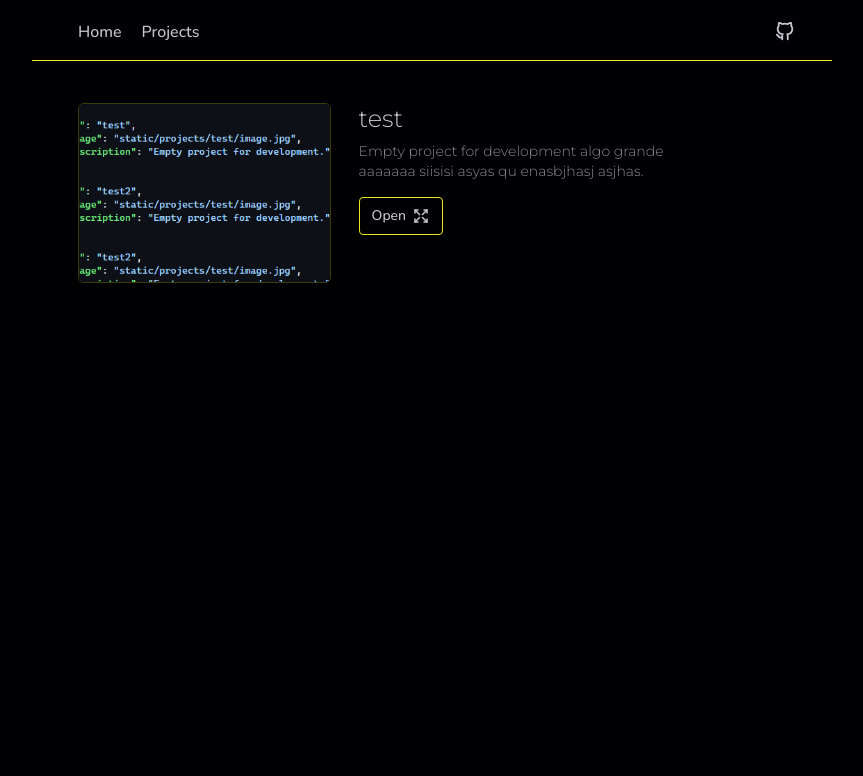
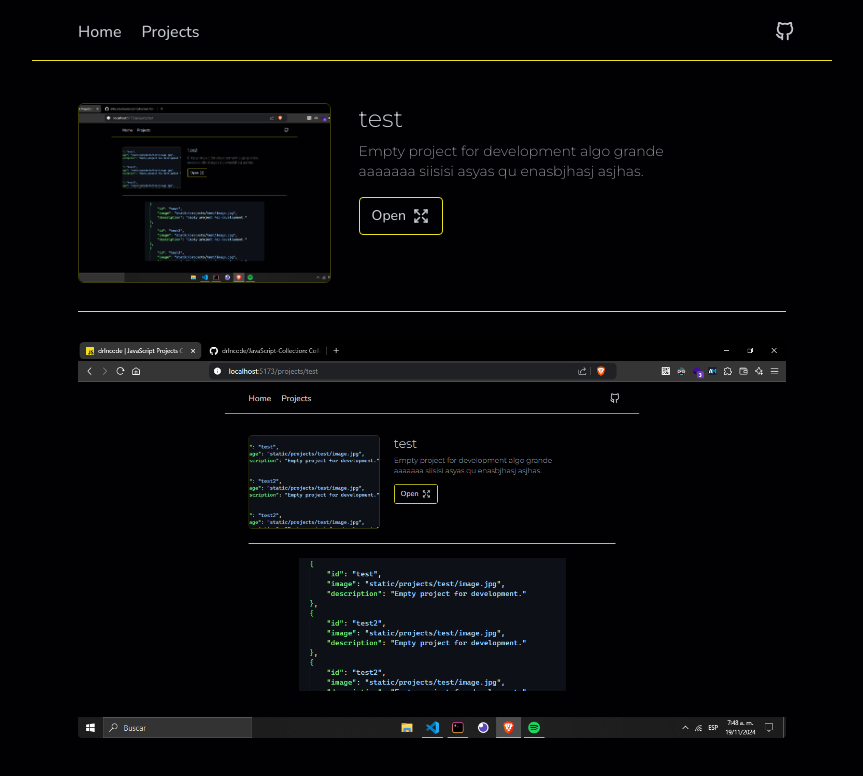
Before and after one commit to drlncode/JavaScript-Collection, a React (Vite) app: page /projects/test in a window 1280 px wide. Shown: the top 776 px of the page, without its empty margins (208-1071 px from the left). Built offline with nearby package versions, Linux system fonts and the light colour scheme.

Commit message:
add: project page content (4/?).

```diff
--- /dev/null
+++ b/public/static/projects/test/styles.css
@@ -0,0 +1,3 @@
+* {
+    color: red;
+}
--- a/src/data/projects.json
+++ b/src/data/projects.json
@@ -1,6 +1,7 @@
 [
     {
         "id": "test",
+        "index": "static/projects/test/index.html",
         "image": "static/projects/test/image.png",
         "description": "Empty project for development algo grande aaaaaaa siisisi asyas qu enasbjhasj asjhas.",
         "codeUrl": "https://github.com/drlncode/JavaScript-Collection/tree/master/public/static/projects/test"
--- a/src/pages/Project.tsx
+++ b/src/pages/Project.tsx
@@ -18,8 +18,8 @@ export default function ProjectPage() {
     }
 
     return (
-        <section className='pt-10 font-montserrat-300'>
-            <div className='flex flex-col gap-3 px-[46px] content:flex-row'>
+        <section className='pt-10 font-montserrat-300 px-[46px]'>
+            <div className='flex flex-col gap-3 content:flex-row'>
                 <div className='w-full h-[180px] overflow-hidden flex justify-center items-center content:w-[350px] rounded-md border border-main-yellow/25'>
                     <div className='w-full h-full'>
                         <img
@@ -49,7 +49,17 @@ export default function ProjectPage() {
                     </div>
                 </div>
             </div>
-            <div></div>
+            <div className='mt-7 pt-7 pb-10 border-t border-t-main-yellow'>
+                <div className='flex justify-center items-center w-full h-full rounded overflow-hidden'>
+                    <div>
+                        <img
+                            className='object-contain'
+                            src={`../${project.image}`}
+                            alt={`${project.id} image`}
+                        />
+                    </div>
+                </div>
+            </div>
         </section>
     );
 }
--- a/src/types/projects.ts
+++ b/src/types/projects.ts
@@ -1,5 +1,6 @@
 export interface Project {
     id: string;
+    index: string;
     image: string;
     description: string;
     codeUrl: string;
```
Also changed, not shown: public/static/projects/test/index.html (added, +14 -0 lines), public/static/projects/test/index.js (added, +6 -0 lines), public/static/projects/test/image.png.
